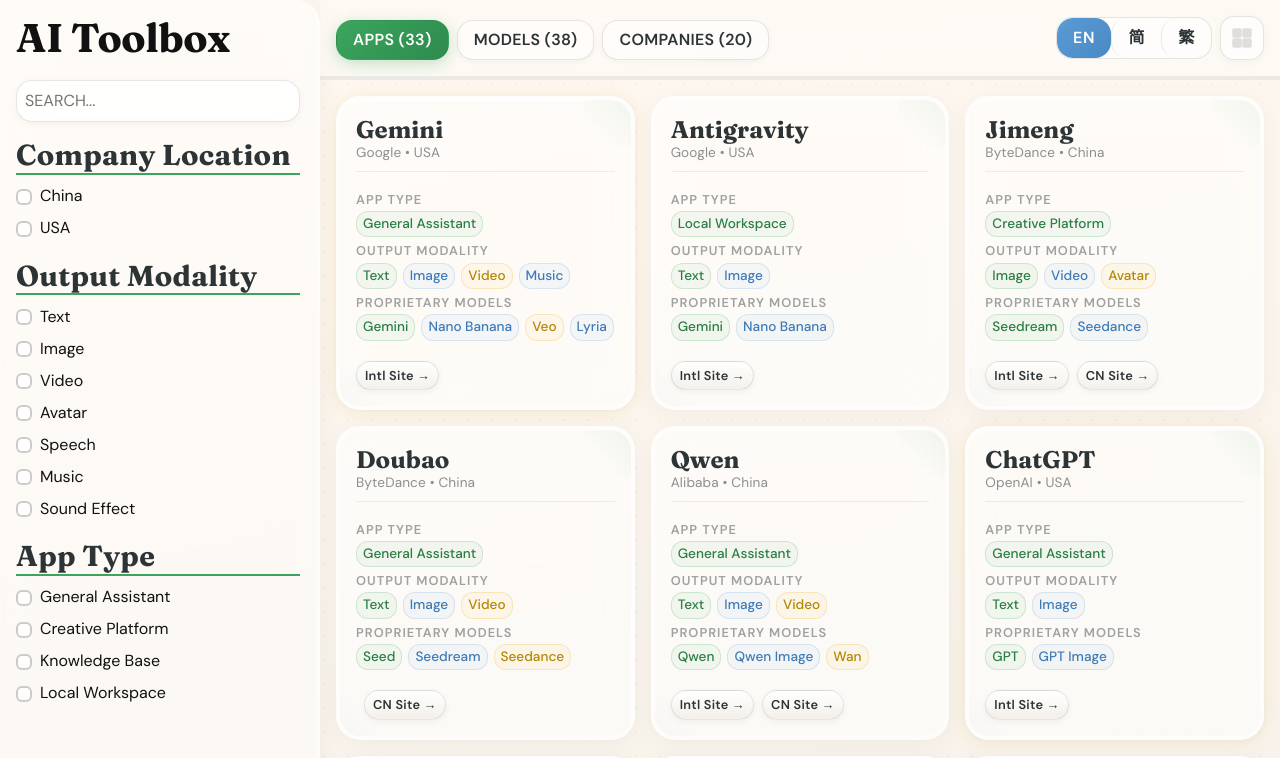
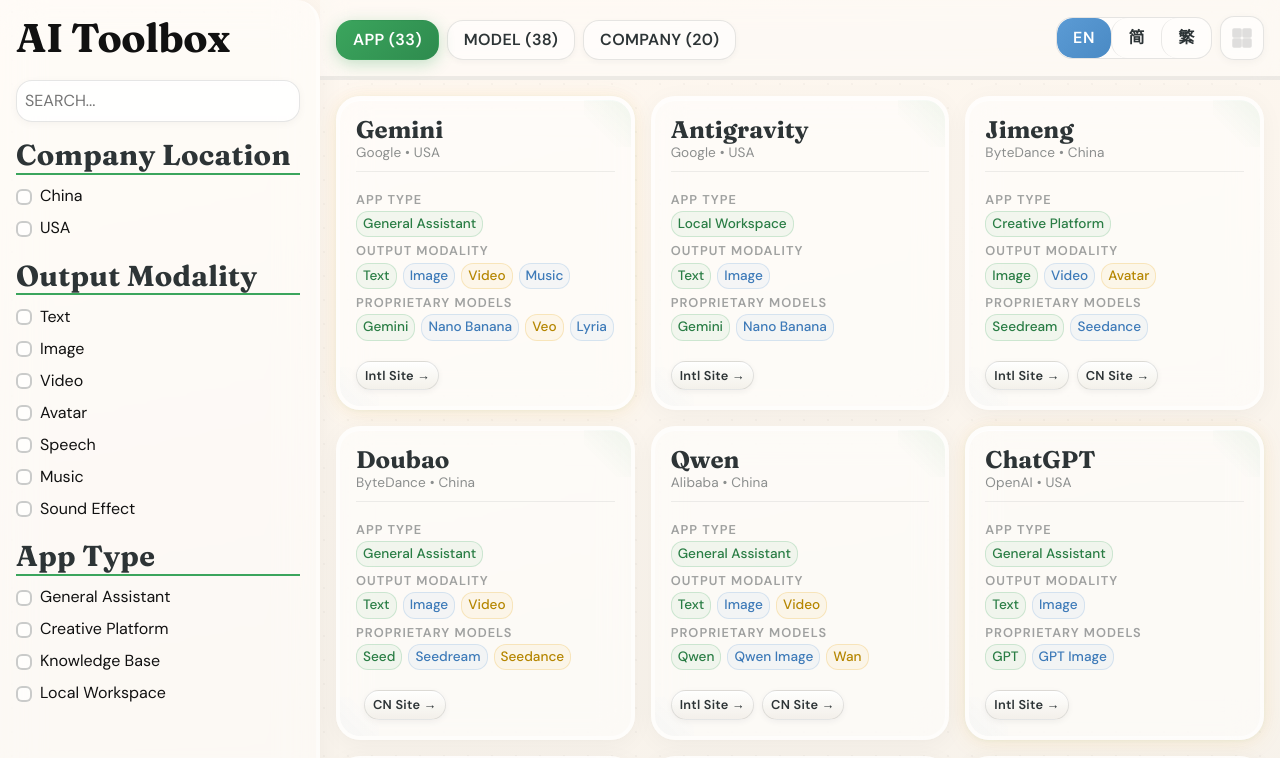
Before and after one commit to zouliwei/ai-toolbox, a React (Vite) app: page / in a window 1280 px wide. Shown: the top 758 px of the page. Built offline with nearby package versions, Linux system fonts and the light colour scheme; a web font is replaced by a local one.

Commit message:
feat: change tab names to singular APP, MODEL, COMPANY

```diff
--- a/src/App.tsx
+++ b/src/App.tsx
@@ -27,9 +27,9 @@
   'Proprietary MODELS': { cn: '专属模型', tw: '專屬模型' },
   'Apps': { cn: '应用', tw: '應用' },
   'Models': { cn: '模型', tw: '模型' },
-  'APPS': { cn: '应用', tw: '應用' },
-  'MODELS': { cn: '模型', tw: '模型' },
-  'COMPANIES': { cn: '公司', tw: '公司' },
+  'APP': { cn: '应用', tw: '應用' },
+  'MODEL': { cn: '模型', tw: '模型' },
+  'COMPANY': { cn: '公司', tw: '公司' },
   'SEARCH...': { cn: '搜索...', tw: '搜尋...' },
   'Intl Site →': { cn: '国际链接 →', tw: '國際連結 →' },
   'CN Site →': { cn: '国内链接 →', tw: '國內連結 →' },
@@ -301,21 +301,21 @@
               className={`tab-btn ${activeTab === 'Apps' ? 'active' : ''}`}
               onClick={() => handleTabSwitch('Apps')}
             >
-              {t('APPS', language)} ({filteredApps.length})
+              {t('APP', language)} ({filteredApps.length})
             </button>
             <button
               id="tab-models"
               className={`tab-btn ${activeTab === 'Models' ? 'active' : ''}`}
               onClick={() => handleTabSwitch('Models')}
             >
-              {t('MODELS', language)} ({filteredModels.length})
+              {t('MODEL', language)} ({filteredModels.length})
             </button>
             <button
               id="tab-companies"
               className={`tab-btn ${activeTab === 'Companies' ? 'active' : ''}`}
               onClick={() => handleTabSwitch('Companies')}
             >
-              {t('COMPANIES', language)} ({filteredCompanies.length})
+              {t('COMPANY', language)} ({filteredCompanies.length})
             </button>
           </div>
           <div className="desktop-only">
```
